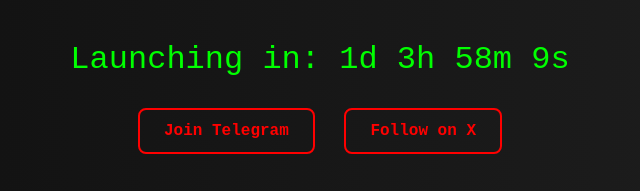
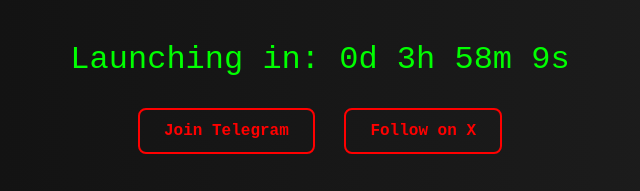
Before and after one commit to badguycoin/badguy-bsc, a plain HTML site: page docs/index.html in a window 1280 px wide. Shown: the part 222-413 px from the top of the page, 320-960 px from the left. Drawn offline with Linux system fonts and the light colour scheme.

Commit message:
Update index.html

```diff
--- a/docs/index.html
+++ b/docs/index.html
@@ -87,7 +87,7 @@
     <h1>BADGUY</h1>
     <p class="tagline">Every Hero Needs One</p>
 
-    <div class="countdown" id="countdown">Launching: 28 May, 14:00 CET</div>
+    <div class="countdown" id="countdown">Launching: 27 May, 14:00 CET</div>
 
     <div class="buttons">
         <a href="https://t.me/BadguyToken" target="_blank">Join Telegram</a>
@@ -107,7 +107,7 @@
     </div>
 
     <script>
-        const targetDate = new Date("2025-05-28T14:00:00+02:00").getTime();
+        const targetDate = new Date("2025-05-27T14:00:00+02:00").getTime();
 
         function updateCountdown() {
             const now = new Date().getTime();
```
